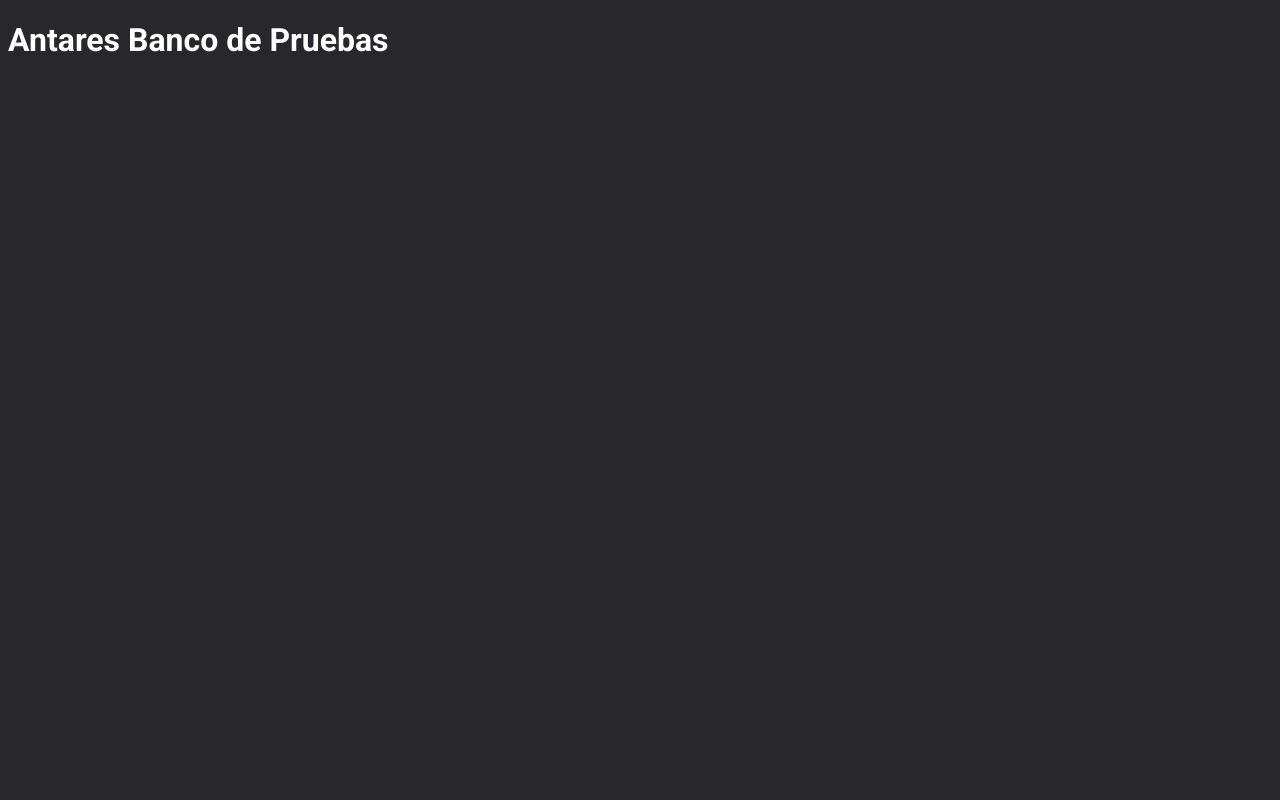
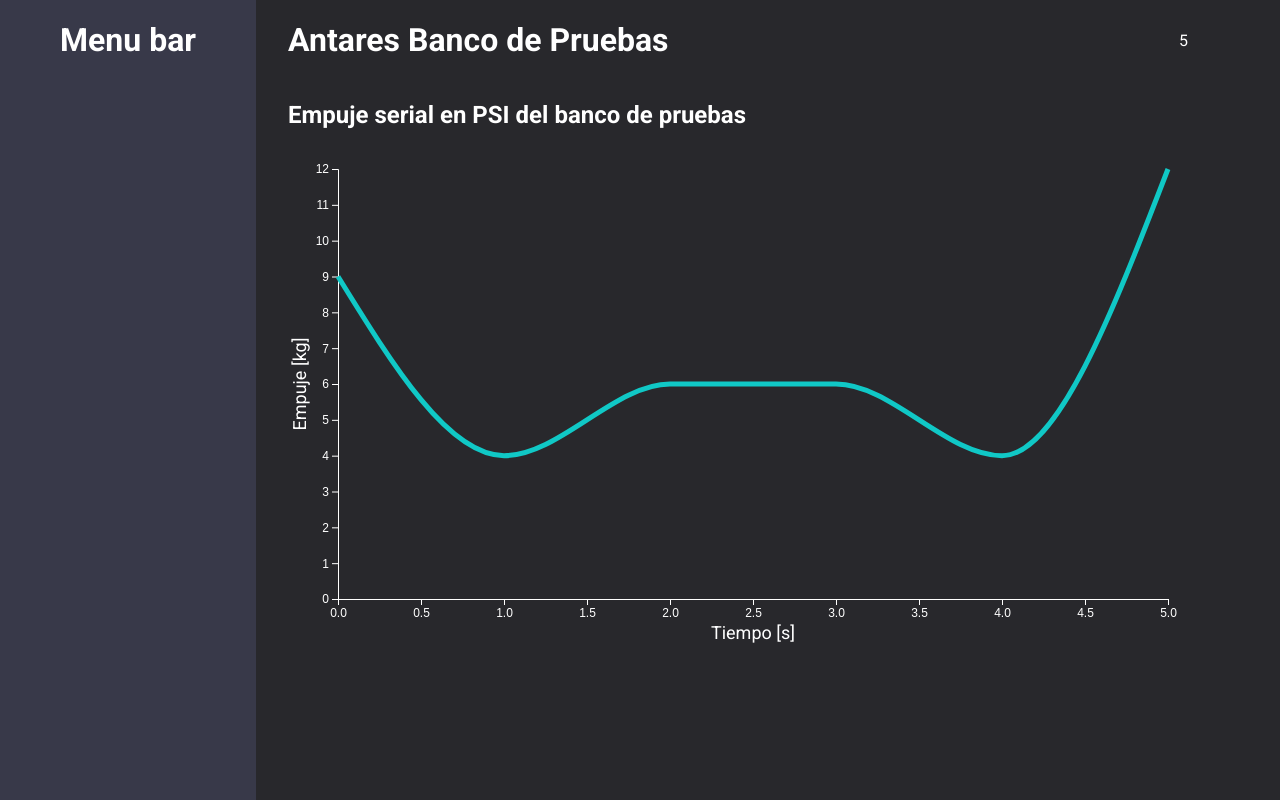
Before and after one commit to Fernu292/Banco_Pruebas, a React app: page / in a window 1280 px wide. Shown: the top 800 px of the page. Built offline with nearby package versions, Linux system fonts and the light colour scheme.

Commit message:
Setting the LinearPlot steps

```diff
--- a/src/App.jsx
+++ b/src/App.jsx
@@ -1,14 +1,20 @@
-import React from "react";
+import React, {useState} from "react";
 import "./Styles/App.scss";
 
-
-import Header from "./Layout/Header";
+//Layouts
+import SideBar from "./Layout/SideBar";
+import EmpujeSerial from "./Layout/Empuje-T";
 
 const App = () => {
+
+
     return (
-        <>
-            <Header />
-        </>
+        <div className="App">
+            <SideBar />
+            <div className="Content">
+                <EmpujeSerial />
+            </div>
+        </div>
     );
 }
 
--- a/src/Components/Side_Btn.jsx
+++ b/src/Components/Side_Btn.jsx
@@ -2,8 +2,8 @@ import React from 'react';
 
 const S_Button = ({text}) => {
     return (
-        <button>
-            {}
+        <button className='Side_Btn'>
+            {text}
         </button>
     );
 }
--- /dev/null
+++ b/src/Context/EstacionContext.jsx
@@ -0,0 +1,29 @@
+import React, { useContext } from 'react';
+import { createContext, useState, useEffect } from 'react';
+
+export const EstacionContext = createContext(null);
+
+const EstacionContext_Provider = ({children}) => {
+
+    const [time, setTime] = useState(0);
+
+    useEffect(()=>{
+        setTimeout(()=>{
+            setTime(time+1);
+        },1000);//Time 1s
+    });
+
+
+    return (
+        <EstacionContext.Provider
+            value={{
+                time,
+                setTime
+            }}
+        >
+            {children}
+        </EstacionContext.Provider>
+    )
+};
+
+export default EstacionContext_Provider;
--- /dev/null
+++ b/src/Layout/Empuje-T.jsx
@@ -0,0 +1,104 @@
+import React, { useEffect } from 'react';
+import * as d3 from 'd3';
+import Header from "../Layout/Header";
+
+
+const EmpujeSerial = () => {
+  const data = [9, 4, 6, 6, 4, 12];
+
+  useEffect(() => {
+    const margin = { top: 20, right: 20, bottom: 50, left: 50 };
+    const width = 900 - margin.left - margin.right;
+    const height = 500 - margin.top - margin.bottom;
+
+    const xScale = d3.scaleLinear().domain([0, data.length - 1]).range([0, width]);
+    const yScale = d3.scaleLinear().domain([0, d3.max(data)]).range([height, 0]);
+
+    const xAxis = d3.axisBottom(xScale);
+    const yAxis = d3.axisLeft(yScale);
+
+    const line = d3.line()
+        .x((d, i) => xScale(i))
+        .y((d) => yScale(d))
+        .curve(d3.curveMonotoneX);
+
+    const svg = d3
+      .select('#line-chart')
+      .append('svg')
+      .attr('width', width + margin.left + margin.right)
+      .attr('height', height + margin.top + margin.bottom)
+      .append('g')
+      .attr('transform', `translate(${margin.left},${margin.top})`);
+
+    // Agregar ejes
+    svg.append('g').attr('class', 'x-axis').attr('transform', `translate(0,${height})`).call(xAxis);
+    svg.append('g').attr('class', 'y-axis').call(yAxis);
+
+    // Agregar la línea al gráfico
+    svg
+      .append('path')
+      .data([data])
+      .attr('d', line)
+      .attr('fill', 'none')
+      .attr('stroke', '#10c8c6')
+      .attr('stroke-width', 5);
+
+    // Modificar el tamaño de la fuente del eje x
+    svg
+    .selectAll('.x-axis text')
+    .style('font-size', '12px'); // Ajusta el valor según tus preferencias
+
+    // Modificar el tamaño de la fuente del eje y
+    svg
+    .selectAll('.y-axis text')
+    .style('font-size', '12px'); // Ajusta el valor según tus preferencias
+
+    // Modificar el tamaño de la fuente de la rejilla en el eje x
+    svg
+    .selectAll('.grid line')
+    .style('stroke-width', 0.5) // Grosor de las líneas de la rejilla
+    .style('stroke-opacity', 0.7) // Opacidad de las líneas de la rejilla
+    .selectAll('.tick text')
+    .style('font-size', '12px'); // Ajusta el valor según tus preferencias
+
+    // Modificar el tamaño de la fuente de la rejilla en el eje y
+    svg
+    .selectAll('.grid line')
+    .style('stroke-width', 0.9) // Grosor de las líneas de la rejilla
+    .style('stroke-opacity', 0.8) // Opacidad de las líneas de la rejilla
+    .selectAll('.tick text')
+    .style('font-size', '12px'); // Ajusta el valor según tus preferencias
+
+        // Después de crear los ejes x e y
+    svg
+    .append('text')
+    .attr('transform', `translate(${width / 2},${height + margin.top + 20})`)
+    .style('text-anchor', 'middle')
+    .style("fill", "white")
+    .style("font-size", "18px")
+    .text('Tiempo [s]'); // Ajusta el texto según tus necesidades
+
+    svg
+    .append('text')
+    .attr('transform', 'rotate(-90)')
+    .attr('y', 0 - margin.left)
+    .attr('x', 0 - height / 2)
+    .attr('dy', '1em')
+    .style('text-anchor', 'middle')
+    .style("fill", "white")
+    .style("font-size", "18px")
+    .text('Empuje [kg]'); // Ajusta el texto según tus necesidades
+
+
+  }, [data]);
+
+  return (
+    <div>
+      <Header />
+      <h2>Empuje serial en PSI del banco de pruebas</h2>
+      <div id='line-chart'></div>
+    </div>
+  );
+};
+
+export default EmpujeSerial;
--- a/src/Layout/Header.jsx
+++ b/src/Layout/Header.jsx
@@ -1,14 +1,20 @@
-import React from 'react';
+import React, {useContext} from 'react';
+import { EstacionContext } from '../Context/EstacionContext';
+import "../Styles/Header.scss";
+
 
 const Header = () => {
+
+    const {time} = useContext(EstacionContext);
+
     return (
-        <div>
+        <div className='Header'>
             <div className="Title">
                 <h1>Antares Banco de Pruebas</h1>
             </div>
 
             <div className="Counter" id="counter">
-
+                {time}
             </div>
         </div>
     );
--- a/src/Layout/SideBar.jsx
+++ b/src/Layout/SideBar.jsx
@@ -1,10 +1,16 @@
-import React from 'react';
+import React, {useContext} from 'react';
 import S_Button from '../Components/Side_Btn';
+import { EstacionContext } from '../Context/EstacionContext';
+
+import '../Styles/SideBar.scss';
 
 const SideBar = () => {
+
+    const {time} = useContext(EstacionContext);
+
     return (
-        <div>
-            <h1>Menu bar</h1>
+        <div className='SideBar'>
+            <h1 className='title'>Menu bar</h1>
         </div>
     );
 }
--- a/src/Styles/App.scss
+++ b/src/Styles/App.scss
@@ -5,4 +5,16 @@ html {
     background-color: $BgColor;
     font-family: 'Roboto', sans-serif;
     color: white;
+    scroll-behavior: smooth;
 }
+
+body{
+    margin: 0;
+    padding: 0;
+    height: 975px;
+}
+
+.App {
+    display: flex;
+    gap: 2rem;
+}
--- /dev/null
+++ b/src/Styles/Header.scss
@@ -0,0 +1,7 @@
+
+.Header {
+    display: flex;
+    justify-content: space-between;
+    align-items: center;
+    text-align: center;
+}
--- /dev/null
+++ b/src/Styles/SideBar.scss
@@ -0,0 +1,14 @@
+
+
+.SideBar {
+    display: flex;
+    flex-direction: column;
+    width: 16rem;
+    min-height: 975px;
+    margin-left: 0;
+    background-color: #383949;
+
+    .title {
+        text-align: center;
+    }
+}
--- /dev/null
+++ b/src/Styles/Side_Btn.scss
@@ -0,0 +1,4 @@
+
+.Side_Btn {
+    background-color: rgb(171, 52, 171);
+}
--- a/src/index.js
+++ b/src/index.js
@@ -1,7 +1,12 @@
 import React from "react";
 import { render } from "react-dom";
 import App from "./App.jsx";
+import EstacionContext_Provider from "./Context/EstacionContext.jsx";
 
 const div = document.getElementById("root");
 
-render(<App />, div);
+render(
+    <EstacionContext_Provider>
+        <App />
+    </EstacionContext_Provider>
+, div);
```
Also changed, not shown: src/Components/LinePlot.jsx (added, +12 -0 lines), 2 other files (tests, documents, lock files or other folders).
